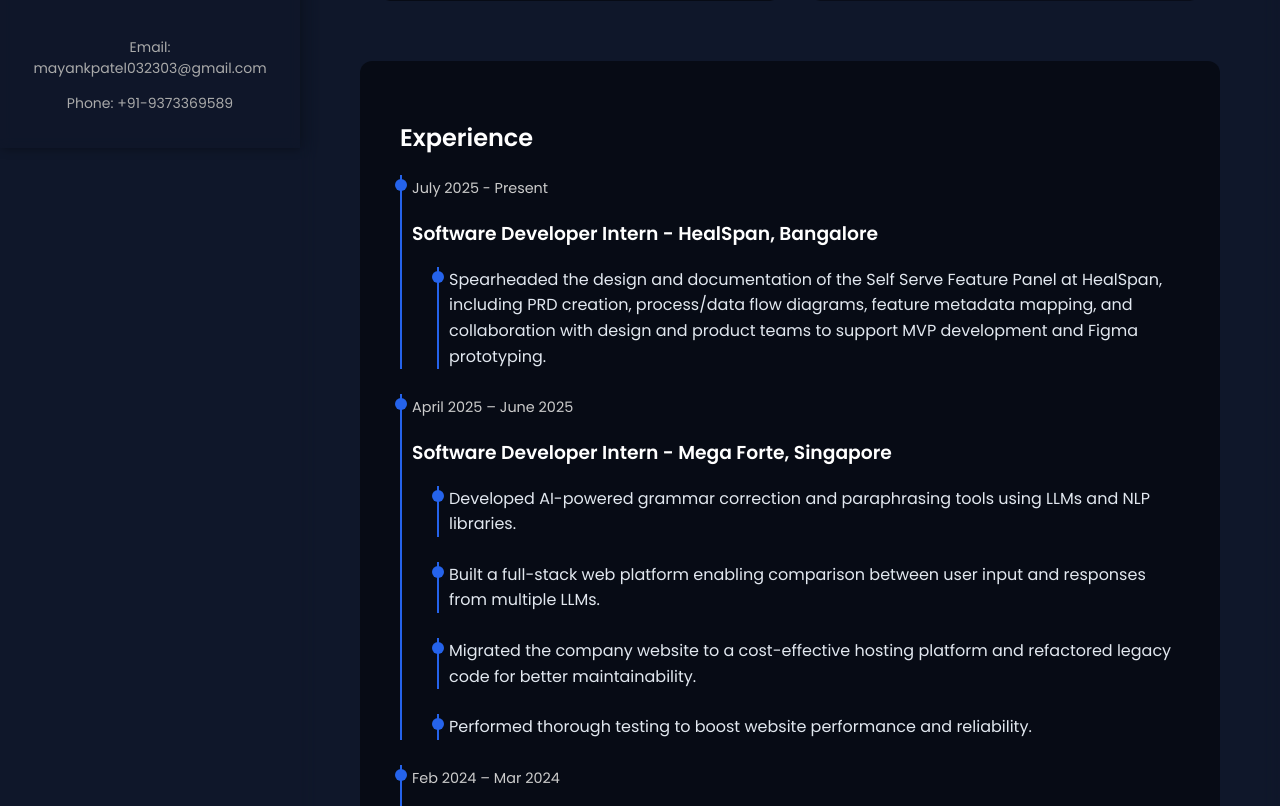
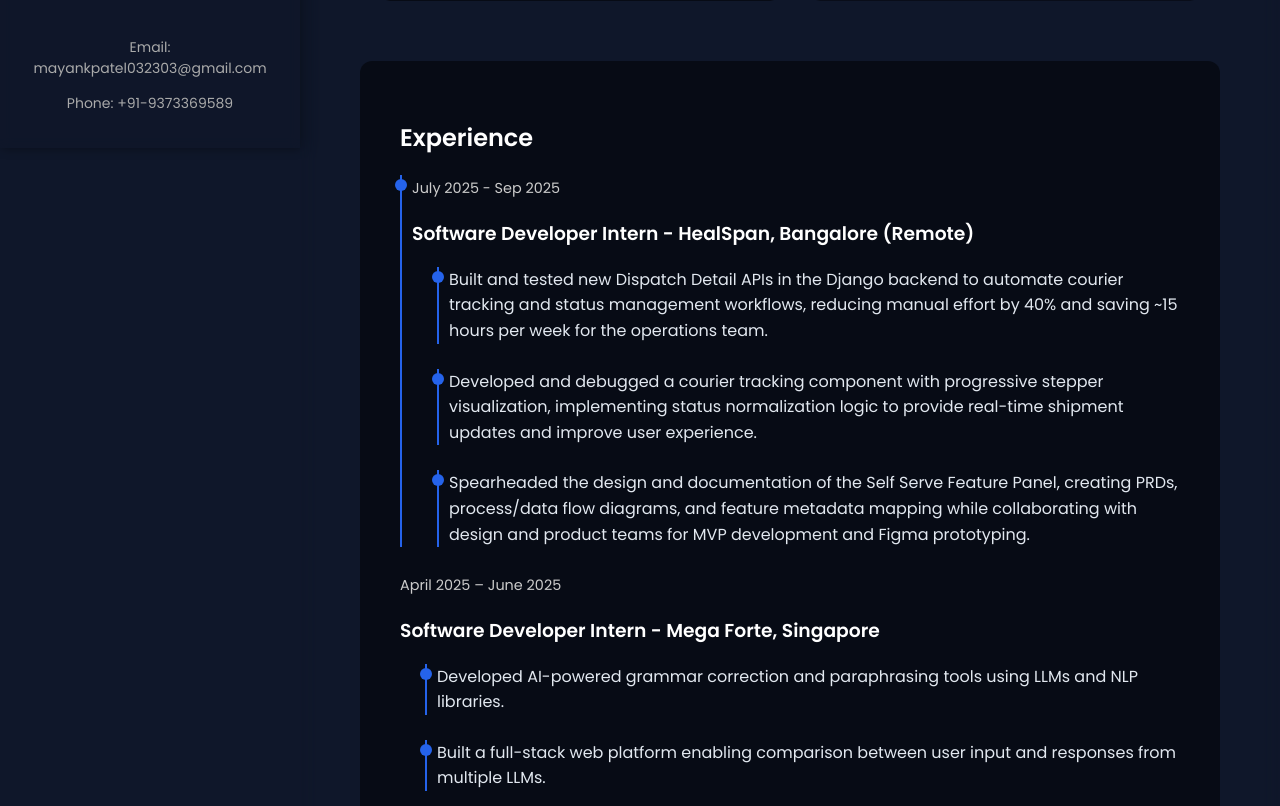
Before and after one commit to MayANKPaTeL2303/mayankpatel2303.github.io, a plain HTML site: page index.html in a window 1280 px wide. Shown: the part 682-1488 px from the top of the page. Drawn offline with Linux system fonts and the light colour scheme.

Commit message:
Add the expereince for the healspan

```diff
--- a/index.html
+++ b/index.html
@@ -170,17 +170,24 @@
       <h2>Experience</h2>
       <ul class="timeline">
          <li>
-          <span class="date">July 2025 - Present</span>
-          <h3>Software Developer Intern - HealSpan, Bangalore</h3>
+    <span class="date">July 2025 - Sep 2025</span>
+    <h3>Software Developer Intern - HealSpan, Bangalore (Remote)</h3>
     <ul class="details">
       <li class="list">
-              Spearheaded the design and documentation of the Self Serve Feature Panel at HealSpan, including PRD
-              creation, process/data flow diagrams, feature metadata mapping, and collaboration with design and product
-              teams to support MVP development and Figma prototyping.
+        Built and tested new Dispatch Detail APIs in the Django backend to automate courier tracking and status
+        management workflows, reducing manual effort by 40% and saving ~15 hours per week for the operations team.
+      </li>
+      <li class="list">
+        Developed and debugged a courier tracking component with progressive stepper visualization, implementing
+        status normalization logic to provide real-time shipment updates and improve user experience.
+      </li>
+      <li class="list">
+        Spearheaded the design and documentation of the Self Serve Feature Panel, creating PRDs, process/data flow
+        diagrams, and feature metadata mapping while collaborating with design and product teams for MVP development
+        and Figma prototyping.
       </li>
     </ul>
   </li>
-        <li>
           <span class="date">April 2025 – June 2025</span>
           <h3>Software Developer Intern - Mega Forte, Singapore</h3>
           <ul class="details">
@@ -225,7 +232,7 @@
 
 
 
-    <!-- 💻 Projects Section -->
+    <!-- Projects Section -->
     <div class="project-section" id="project-section">
       <h2>My Projects</h2>
       <div class="card-grid">
@@ -339,7 +346,7 @@
         <div class="card-grid">
           <div class="project-card"
             style="background-image: url('https://play-lh.googleusercontent.com/4TNK9Hu4_RLAQNOEeEZa0espA_M8qG3w7DDAhWL8LXvKQpwyvgPy6QxT4SH61K18Chw');">
-            <div class="project-title">🛠️ R Language - Compiler Design</div>
+            <div class="project-title"> R Language - Compiler Design</div>
             <div class="project-tech"><em>C, Lex, Yacc, R</em></div>
             <div class="project-description">
               Designed and implemented a compiler for a subset of the R programming language using Lex and Yacc.
@@ -354,7 +361,7 @@
         <div class="card-grid">
           <div class="project-card"
             style="background-image: url('https://blog.1password.com/articles/how-to-generate-random-password/strong-password-generator.png');">
-            <div class="project-title">🔐 Random Password Generator</div>
+            <div class="project-title"> Random Password Generator</div>
             <div class="project-tech"><em>ReactJS, JavaScript, HTML</em></div>
             <div class="project-description">
               A lightweight web app built using React that generates strong, secure passwords with customizable options
@@ -369,7 +376,7 @@
         <div class="card-grid">
           <div class="project-card"
             style="background-image: url('https://play-lh.googleusercontent.com/zPxLgj5nvl20ahJV7aFC6S5mD8kii5CEEDj25j1P9CYAfXL9sdDuO-8eES0r4DhJHrU');">
-            <div class="project-title">🎮 Tic Tac Toe</div>
+            <div class="project-title"> Tic Tac Toe</div>
             <div class="project-tech"><em>HTML, CSS, JavaScript</em></div>
             <div class="project-description">
               A classic Tic Tac Toe game built with vanilla HTML, CSS, and JavaScript, featuring intuitive UI and logic
@@ -384,7 +391,7 @@
         <div class="card-grid">
           <div class="project-card"
             style="background-image: url('https://encrypted-tbn0.gstatic.com/images?q=tbn:ANd9GcQzFZKQOTxQG-1zRqL9gnh22yYP0zAZQUtnqw&s');">
-            <div class="project-title">🧮 Calculator</div>
+            <div class="project-title"> Calculator</div>
             <div class="project-tech"><em>HTML, CSS, JavaScript</em></div>
             <div class="project-description">
               A basic calculator built using HTML, CSS, and JavaScript that performs arithmetic operations like
@@ -402,7 +409,7 @@
 
       <!-- Contact Me Section -->
       <section id="contact" class="contact-section">
-        <h2>📬 Contact Me</h2>
+        <h2> Contact Me</h2>
         <p>If you'd like to collaborate, hire me, or just say hello, feel free to reach out!</p>
 
         <form action="https://formspree.io/f/xjkobwwd" method="POST" class="contact-form">
```
Lines whose indentation alone changed are shown as unchanged.
